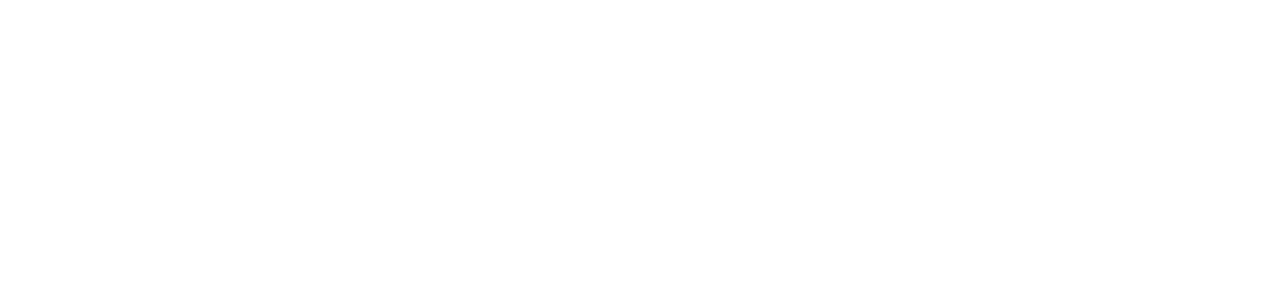
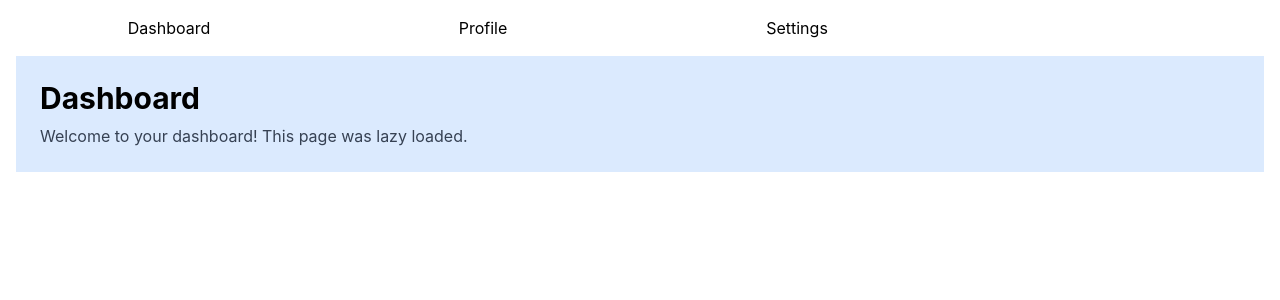
Before and after one commit to faustin12-g/the-gym-react-gates, a React (Vite) app: page /lazy-suspense in a window 1280 px wide. Before the commit this address had no page. Shown: the top 300 px of the page. Built offline with nearby package versions, Linux system fonts and the light colour scheme.

Commit message:
add lazy loading and suspense to master  them

```diff
--- a/src/App.jsx
+++ b/src/App.jsx
@@ -5,6 +5,7 @@
 import UserProfileDemo from './components/uk/UserProfileDemo'
 import TouchTypingApp from './components/uk/TouchTypingApp '
 import NameTransferLists from './components/uk/NameTransferLists '
+import Lazy from './Lazy'
 
 const App = () => {
   return (
@@ -15,6 +16,7 @@
         <Route path='/user-profile/:id' element={<UserProfileDemo />} />
         <Route path='/touch-typing-app' element={<TouchTypingApp />} />
         <Route path='/name-transfer' element={<NameTransferLists />}/>
+        <Route path='/lazy-suspense' element={<Lazy />} />
       </Routes>
 
 
--- /dev/null
+++ b/src/Lazy.jsx
@@ -0,0 +1,27 @@
+import { lazy, Suspense, useState } from "react"
+import LoadingFallback from "./components/LoadingFallback"
+
+const Dashboard = lazy(()=>import('./components/Dashboard'))
+const Profile = lazy(()=>import('./components/Profile'))
+const Settings = lazy(()=>import('./components/Settings'))
+const Lazy = () => {
+    const [currentPage, setCurrentPage] = useState('dashboard')
+  return (
+    <div className="p-4">
+        <div className="grid grid-cols-4 gap-2">
+        <button onClick={()=>setCurrentPage('dashboard')}>Dashboard</button>
+        <button onClick={()=>setCurrentPage('profile')}>Profile</button>
+        <button onClick={()=>setCurrentPage('settings')}>Settings</button>
+        </div>
+
+        <Suspense fallback={<LoadingFallback />}>
+            {currentPage==='dashboard' && <Dashboard/>}
+            {currentPage==='profile' && <Profile />}
+            {currentPage==='settings' && <Settings />}
+        </Suspense>
+
+    </div>
+  )
+}
+
+export default Lazy
--- /dev/null
+++ b/src/components/Dashboard.jsx
@@ -0,0 +1,12 @@
+import React from 'react'
+
+const Dashboard = () => {
+  return (
+    <div className="p-6 bg-blue-100 border-2rounded-lg mt-4">
+      <h2 className="text-3xl font-bold">Dashboard</h2>
+      <p className="text-gray-700 mt-2">Welcome to your dashboard! This page was lazy loaded.</p>
+    </div>
+  )
+}
+
+export default Dashboard
--- /dev/null
+++ b/src/components/LoadingFallback.jsx
@@ -0,0 +1,13 @@
+import React from 'react'
+
+const LoadingFallback = () => {
+  return (
+        <div className="flex items-center justify-center min-h-screen">
+            <h1 className="text-2xl font-semibold text-gray-700 animate-pulse">
+                Loading...
+            </h1>
+        </div>
+  )
+}
+
+export default LoadingFallback
--- /dev/null
+++ b/src/components/Profile.jsx
@@ -0,0 +1,12 @@
+import React from 'react'
+
+const Profile = () => {
+  return (
+    <div className="p-6 bg-green-100 border-2 rounded-lg mt-4">
+      <h2 className="text-3xl font-bold">Profile</h2>
+      <p className="text-gray-700 mt-2">This is your profile page. It loaded lazily when you clicked the button!</p>
+    </div>
+  )
+}
+
+export default Profile
--- /dev/null
+++ b/src/components/Settings.jsx
@@ -0,0 +1,12 @@
+import React from 'react'
+
+const Settings = () => {
+  return (
+    <div className="p-6 bg-purple-100 border-2 rounded-lg mt-4">
+      <h2 className="text-3xl font-bold">Settings</h2>
+      <p className="text-gray-700 mt-2">Settings page loaded on demand. Suspense showed while loading!</p>
+    </div>
+  )
+}
+
+export default Settings
--- a/src/components/uk/Landing.jsx
+++ b/src/components/uk/Landing.jsx
@@ -8,7 +8,7 @@
       <div className="max-w-4xl mx-auto px-6 py-20">
         <div className="text-center mb-16">
           <h1 className="text-5xl font-bold text-gray-800 mb-4">
-            React Gates
+            React Gate Prep
           </h1>
           <p className="text-xl text-gray-600 mb-6">
             Master React concepts by solving real-world problems
@@ -33,7 +33,7 @@
             </Link>
             <Link to='/user-profile/1' className="bg-white rounded-lg shadow-lg p-4 hover:shadow-xl transition-shadow cursor-pointer border-l-4 border-blue-500">
               <h3 className="text-xl font-semibold text-gray-800 mb-3">
-                <button>User profile domo</button>
+                <button>User profile</button>
               </h3>
             </Link>
             <Link to='/touch-typing-app' className="bg-white rounded-lg shadow-lg p-4 hover:shadow-xl transition-shadow cursor-pointer border-l-4 border-blue-500">
@@ -43,7 +43,12 @@
             </Link>
             <Link to='/name-transfer' className="bg-white rounded-lg shadow-lg p-4 hover:shadow-xl transition-shadow cursor-pointer border-l-4 border-blue-500">
               <h3 className="text-xl font-semibold text-gray-800 mb-3">
-                <button>Name transfer</button>
+                <button>Transfer</button>
+              </h3>
+            </Link>
+            <Link to='/lazy-suspense' className="bg-white rounded-lg shadow-lg p-4 hover:shadow-xl transition-shadow cursor-pointer border-l-4 border-blue-500">
+              <h3 className="text-xl font-semibold text-gray-800 mb-3">
+                <button>Lazy loading and suspense</button>
               </h3>
             </Link>
           </div>
```
Also changed, not shown: src/suspense.jsx (added).
